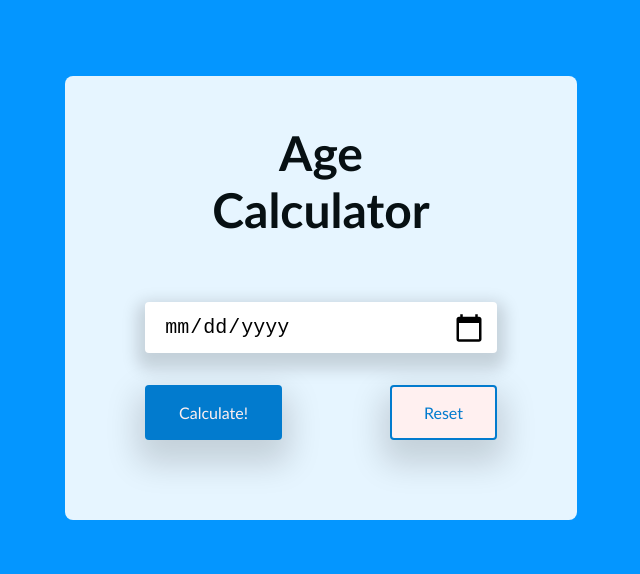
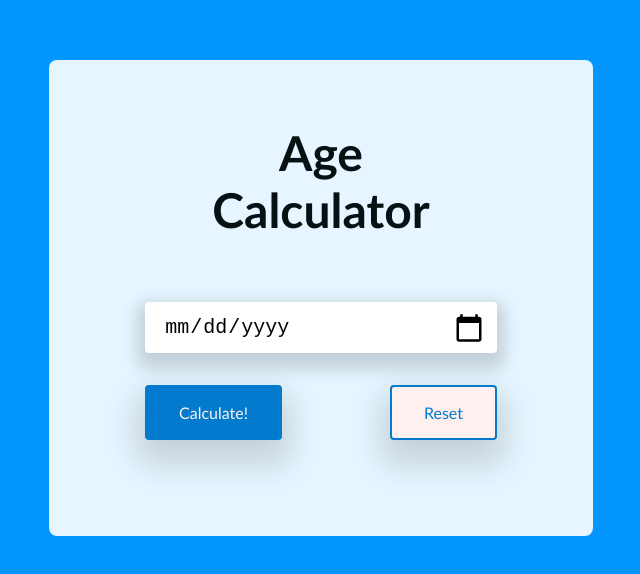
Before and after one commit to saurav-verma-01/awesome-age-calculator, a React (Vite) app: page / in a window 1280 px wide. Shown: the part 102-676 px from the top of the page, without its empty margins (319-959 px from the left). Built offline with nearby package versions, Linux system fonts and the light colour scheme.

Commit message:
layout flickering fixed

```diff
--- a/src/index.css
+++ b/src/index.css
@@ -7,7 +7,6 @@
 }
 
 .app {
-  padding: 1rem;
   display: flex;
   flex-direction: column;
   gap: 1rem;
@@ -62,6 +61,8 @@ input {
 }
 .btn-container {
   display: flex;
+  flex-direction: column;
+  gap: 0.75rem;
   justify-content: space-between;
 }
 
@@ -135,6 +136,12 @@ input::-webkit-calendar-picker-indicator {
     border-radius: 0.45rem;
     width: 30rem;
   }
+  .btn-container {
+    flex-direction: row;
+  }
+  .app {
+    padding: 2rem;
+  }
 }
 .result {
   display: flex;
```
